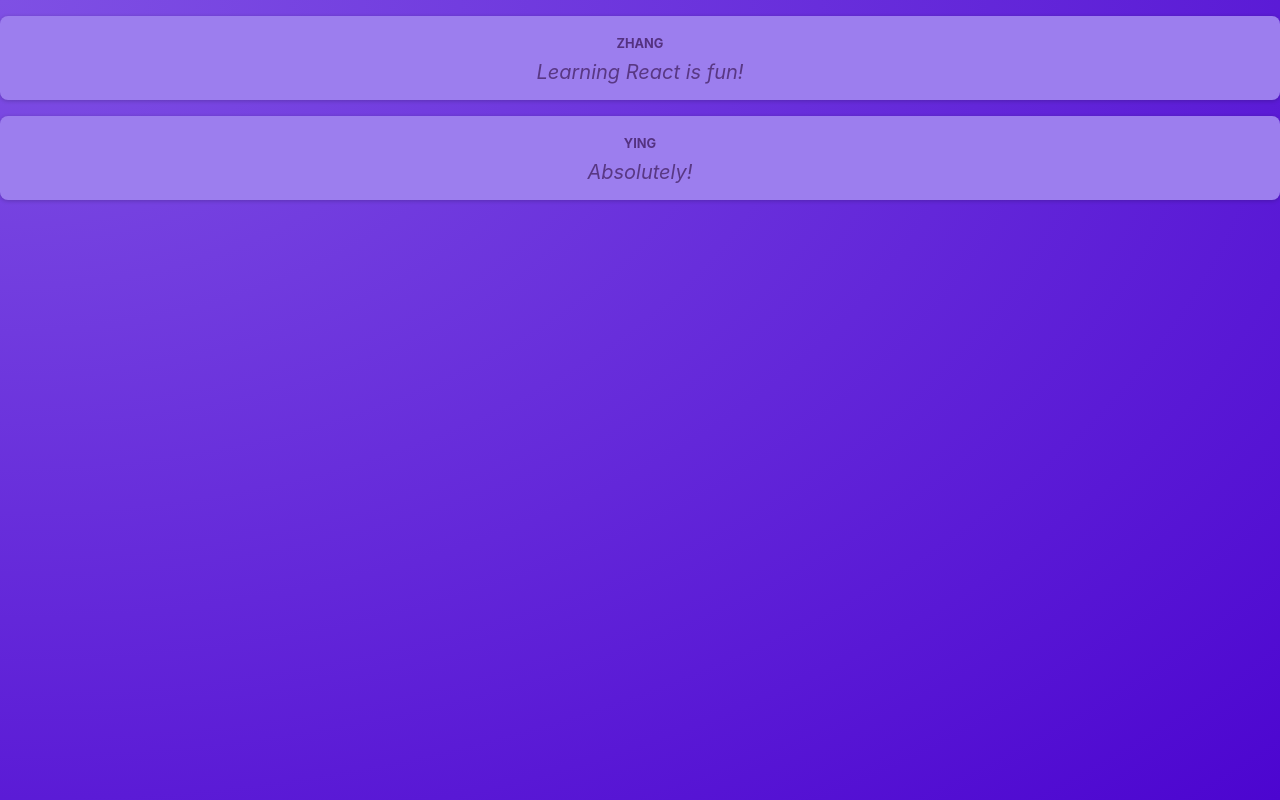
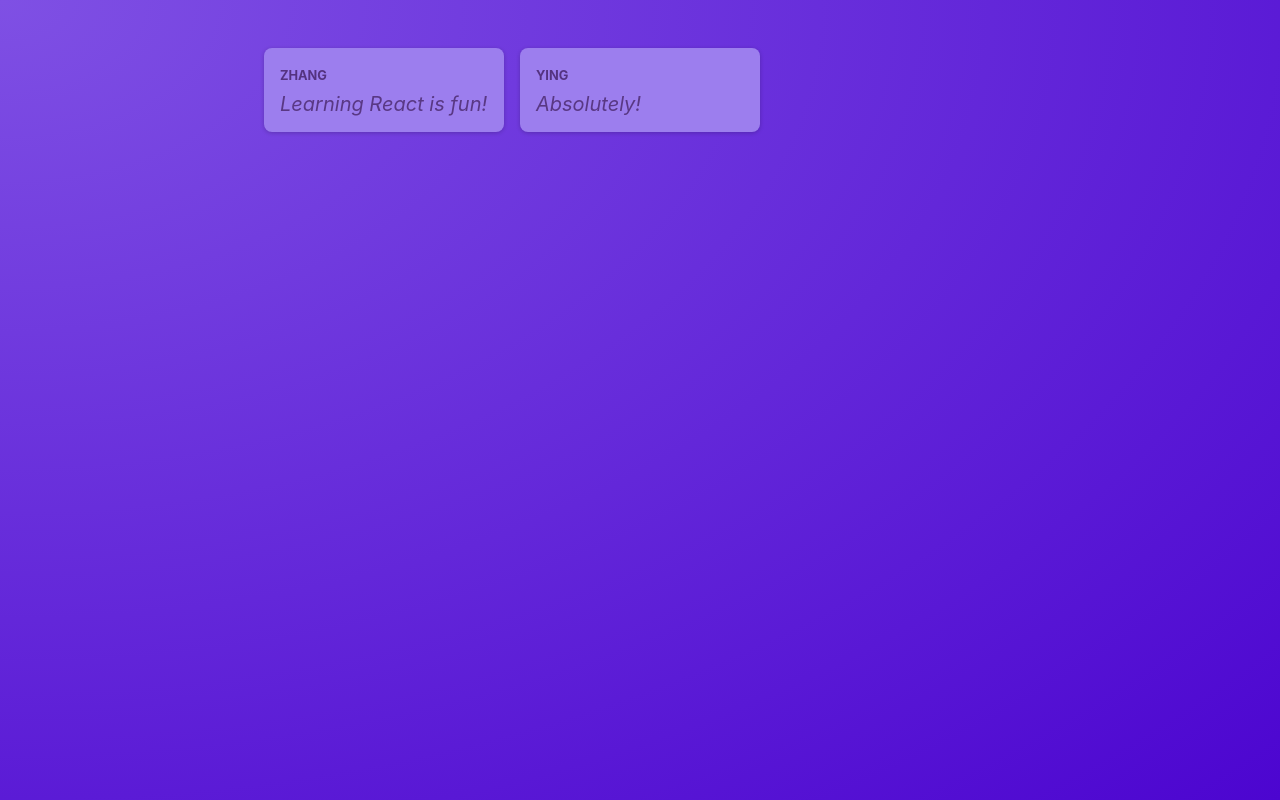
Before and after one commit to zzzhang12/React-Poster-Demo, a React (Vite) app: page / in a window 1280 px wide. Built offline with nearby package versions, Linux system fonts and the light colour scheme.

Commit message:
feat: add a PostsList component

```diff
--- a/src/App.jsx
+++ b/src/App.jsx
@@ -1,10 +1,9 @@
-import Post from './components/Post'
+import PostsList from './components/PostsList';
 
 function App() {
   return (
     <main>
-      <Post author="Zhang" body="Learning React is fun!"/>
-      <Post author="Ying" body="Absolutely!"/>
+      <PostsList />
     </main>
   );
 }
--- /dev/null
+++ b/src/components/PostsList.jsx
@@ -0,0 +1,13 @@
+import Post from './Post.jsx'
+import classes from './PostsList.module.css'
+
+function PostsList(){
+    return(
+        <ul className={classes.posts}>
+            <Post author="Zhang" body="Learning React is fun!"/>
+            <Post author="Ying" body="Absolutely!"/>
+        </ul>
+    )
+}
+
+export default PostsList;
--- /dev/null
+++ b/src/components/PostsList.module.css
@@ -0,0 +1,10 @@
+.posts {
+    list-style: none;
+    max-width: 50rem;
+    margin: 1rem auto;
+    padding: 1rem 0;
+    display: grid;
+    gap: 1rem;
+    grid-template-columns: repeat(3, 30%);
+    justify-content: center;
+  }
--- a/src/index.css
+++ b/src/index.css
@@ -18,6 +18,5 @@
 
 body {
   margin: 0;
-  text-align: center;
   color: #e6ddf9;
 }
```
